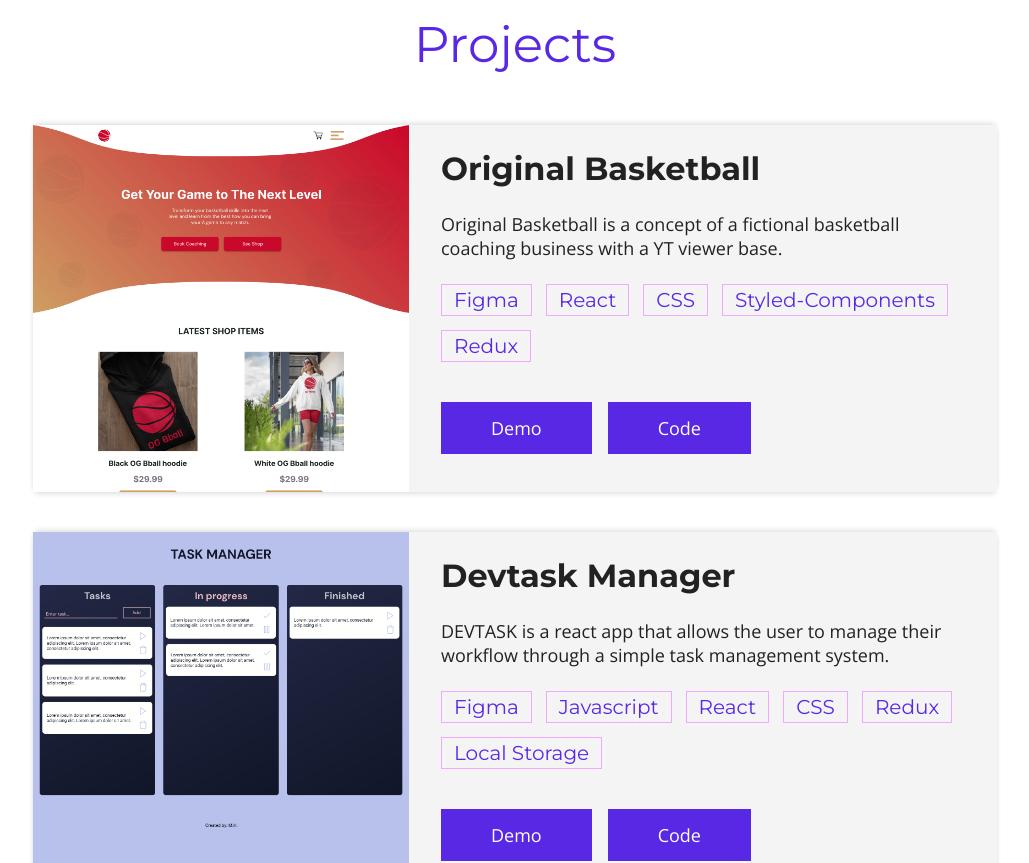
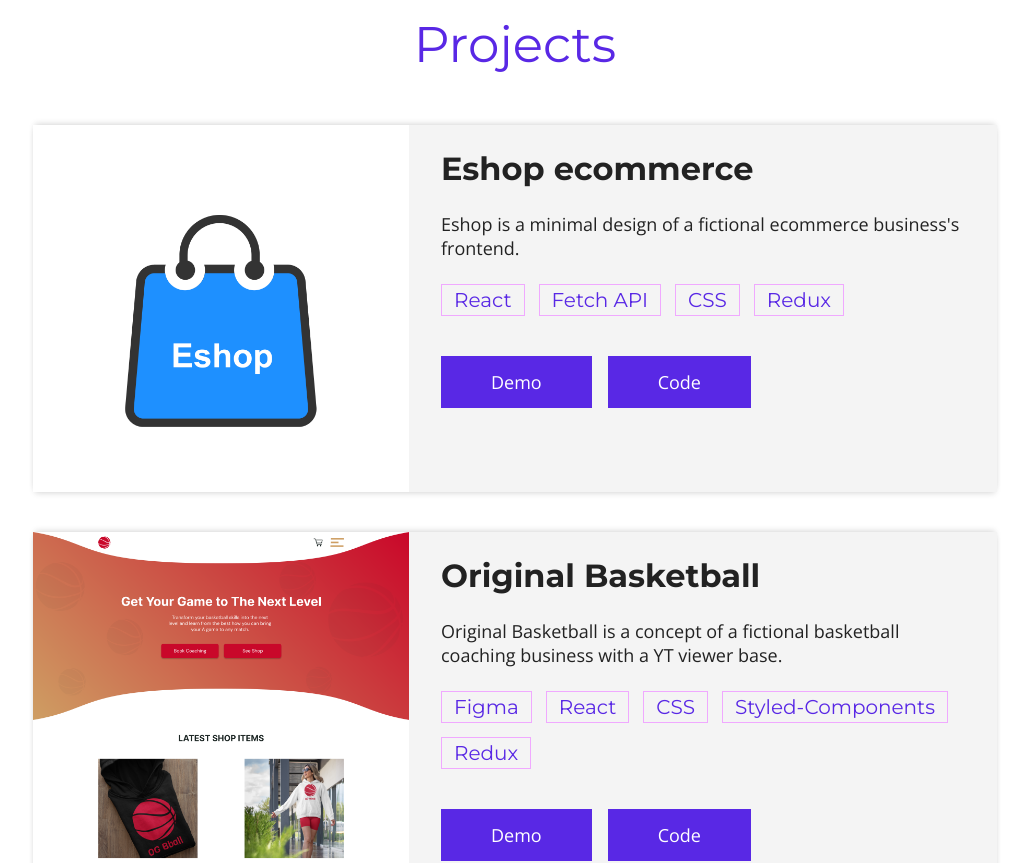
Before and after one commit to mondirhallouli/portfolio-2.0, a React (Create React App) app: page / in a window 1280 px wide. Shown: the part 1360-2223 px from the top of the page, without its empty margins (125-1154 px from the left). Built offline with nearby package versions, Linux system fonts and the light colour scheme.

Commit message:
added new project cart to projects

```diff
--- a/src/components/projects/Projects.js
+++ b/src/components/projects/Projects.js
@@ -4,35 +4,56 @@ import {
   ProjectDesc,
   ProjectSkills,
   SkillTag,
-} from './styledComponents'
-import { SectionTitle } from '../layout';
-import ogbbThumb from '../../assets/images/ogbball-thumb.png'
-import devtaskThumb from '../../assets/images/devtask-thumb.png'
-import sweetThumb from '../../assets/images/sweet-&-cool-thumb.png'
-import CardComponent from './Card'
+} from "./styledComponents";
+import { SectionTitle } from "../layout";
+import ogbbThumb from "../../assets/images/ogbball-thumb.png";
+import devtaskThumb from "../../assets/images/devtask-thumb.png";
+import sweetThumb from "../../assets/images/sweet-&-cool-thumb.png";
+import eshopThumb from "../../assets/images/eshop-thumb.png";
+import CardComponent from "./Card";
 
 function ProjectsComponent() {
+  // Eshop ecommerce URLs
+  const eshopDemo = "https://eshop.mondirhallouli.com/";
+  const eshopCode = "https://github.com/mondirhallouli/eshop-ecommerce";
   // OG Bball project URLs for code and live version
-  const ogbballDemo = 'https://ogbball.mondirhallouli.com/';
-  const ogbballCode = 'https://github.com/mondirhallouli/ogbball-site';
+  const ogbballDemo = "https://ogbball.mondirhallouli.com/";
+  const ogbballCode = "https://github.com/mondirhallouli/ogbball-site";
   // DevTask project URLs
-  const devtaskDemo = 'https://devtask.mondirhallouli.com/';
-  const devtaskCode = 'https://github.com/mondirhallouli/devtask-manager';
+  const devtaskDemo = "https://devtask.mondirhallouli.com/";
+  const devtaskCode = "https://github.com/mondirhallouli/devtask-manager";
   // Sweet & Cool project URLs
-  const sncDemo = 'https://icecream.mondirhallouli.com/';
-  const sncCode = 'https://github.com/mondirhallouli/ice-cream-website';
+  const sncDemo = "https://icecream.mondirhallouli.com/";
+  const sncCode = "https://github.com/mondirhallouli/ice-cream-website";
 
   return (
     <ProjectsContainer>
       <SectionTitle>Projects</SectionTitle>
       {/* 1st project */}
+      <CardComponent img={eshopThumb} demoLink={eshopDemo} codeLink={eshopCode}>
+        <ProjectTitle>Eshop ecommerce</ProjectTitle>
+        <ProjectDesc>
+          Eshop is a minimal design of a fictional ecommerce business's
+          frontend.
+        </ProjectDesc>
+        <ProjectSkills>
+          <SkillTag>React</SkillTag>
+          <SkillTag>Fetch API</SkillTag>
+          <SkillTag>CSS</SkillTag>
+          <SkillTag>Redux</SkillTag>
+        </ProjectSkills>
+      </CardComponent>
+
+      {/* 2nd project */}
       <CardComponent
         img={ogbbThumb}
         demoLink={ogbballDemo}
-        codeLink={ogbballCode}>
+        codeLink={ogbballCode}
+      >
         <ProjectTitle>Original Basketball</ProjectTitle>
         <ProjectDesc>
-          Original Basketball is a concept of a fictional basketball coaching business with a YT viewer base.
+          Original Basketball is a concept of a fictional basketball coaching
+          business with a YT viewer base.
         </ProjectDesc>
         <ProjectSkills>
           <SkillTag>Figma</SkillTag>
@@ -43,14 +64,16 @@ function ProjectsComponent() {
         </ProjectSkills>
       </CardComponent>
 
-      {/* 2nd project */}
+      {/* 3rd project */}
       <CardComponent
         img={devtaskThumb}
         demoLink={devtaskDemo}
-        codeLink={devtaskCode}>
+        codeLink={devtaskCode}
+      >
         <ProjectTitle>Devtask Manager</ProjectTitle>
         <ProjectDesc>
-          DEVTASK is a react app that allows the user to manage their workflow through a simple task management system.
+          DEVTASK is a react app that allows the user to manage their workflow
+          through a simple task management system.
         </ProjectDesc>
         <ProjectSkills>
           <SkillTag>Figma</SkillTag>
@@ -62,14 +85,12 @@ function ProjectsComponent() {
         </ProjectSkills>
       </CardComponent>
 
-      {/* 3rd project */}
-      <CardComponent
-        img={sweetThumb}
-        demoLink={sncDemo}
-        codeLink={sncCode}>
+      {/* 4th project */}
+      <CardComponent img={sweetThumb} demoLink={sncDemo} codeLink={sncCode}>
         <ProjectTitle>Sweet &amp; Cool website</ProjectTitle>
         <ProjectDesc>
-          Cool & Sweet is a fictional small business, designed and coded with both business and clients in mind.
+          Cool & Sweet is a fictional small business, designed and coded with
+          both business and clients in mind.
         </ProjectDesc>
         <ProjectSkills>
           <SkillTag>Figma</SkillTag>
@@ -80,7 +101,7 @@ function ProjectsComponent() {
         </ProjectSkills>
       </CardComponent>
     </ProjectsContainer>
-  )
+  );
 }
 
-export default ProjectsComponent
+export default ProjectsComponent;
```
Also changed, not shown: src/assets/images/eshop-thumb.png (added).
